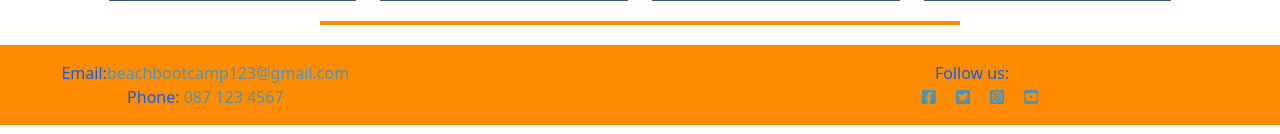
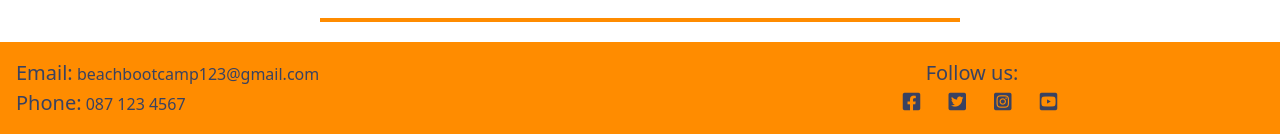
Before and after one commit to juliandunne1234/beach-bootcamp, a Django app: template templates/index.html in a window 1280 px wide. Shown: the part 1667-1801 px from the top of the page. Run offline with Django 3.2, Linux system fonts and the light colour scheme; the template is opened without the code that fills it, so the values that code supplies are empty; parts of the project's set-up code (start-up, migrations or seed data) failed here and were passed over; some libraries are stand-ins or nearby versions.

Commit message:
Added formatting and styling to complete landing.html webpage initial draft

```diff
--- a/static/css/style.css
+++ b/static/css/style.css
@@ -1,15 +1,3 @@
-body {
-    background-color: #F9FAFC;
-    color: rgba(0, 149, 255, 0.699);
-}
-
-.brand {
-    font-family: Lato, sans-serif;
-    font-size: 1.4rem;
-    font-weight: 700;
-    color: #4A4A4F;
-}
-
 /* Colors */
 
 .navbar-light .navbar-nav .nav-link {
@@ -26,6 +14,30 @@ body {
 
 .dark-bg {
     background-color: darkorange;
+}
+
+/* Header and Footer */
+
+footer {
+    color: #1a3771dc;
+}
+
+.contact-outer {
+    padding-left: 2vh;
+}
+
+.contact-detail, .social-media-detail {
+    font-size: 1.25rem;
+    font-weight: 500;
+}
+
+.social-media {
+    font-size: 1.25rem;
+    padding: 0.25rem;
+}
+
+.social-media:hover {
+    color: #105ce8;
 }
 
 /* Home page image and cover text */
@@ -63,6 +75,10 @@ body {
     background-color: rgba(255, 166, 0, 0.648);
     border-radius: 5px;
     position: absolute;
+}
+
+.cover-text:hover {
+    background-color: darkorange
 }
 
 .sign-up {
@@ -127,7 +143,7 @@ body {
 .btn-blog:hover {
     color: darkorange;
     border: none;
-    background: transparent;
+    background: #1a3771dc;
 }
 
 /* All 4 types of workout incorporated into a beach bootcamp */
@@ -164,6 +180,7 @@ body {
     background-color: #1a3771dc;
     height: 40vh;
     overflow: auto;
+    border-radius: 10px;
 }
 
 .exercise-detail p {
@@ -184,6 +201,10 @@ body {
 
 /* Media queries for small screen sizes less than 576px */
 @media screen and (max-width: 576px) {
+    .hide-contact {
+        display: none;
+    }
+
     .cover-text {
         margin-left: 60%;
     }
--- a/templates/base.html
+++ b/templates/base.html
@@ -68,27 +68,27 @@
     <footer class="footer mt-auto py-3 dark-bg">
         <div class="container-fluid">
             <div class="row">
-                <div class="col-sm-8">
+                <div class="col-sm-8 hide-contact">
                     <div class="row">
-                        <div class="col-sm-6 text-center">
-                            <div class="">
-                                <span class="blue-o">Email:</span>beachbootcamp123@gmail.com
+                        <div class="col-sm-6">
+                            <div class="contact-outer">
+                                <span class="contact-detail">Email:</span> beachbootcamp123@gmail.com
                             </div>
-                            <div class="">
-                                <span class="blue-o">Phone:</span>   087 123 4567
+                            <div class="contact-outer">
+                                <span class="contact-detail">Phone:</span> 087 123 4567
                             </div>
                         </div>
                     </div>
                 </div>
                 <div class="col-sm-4 text-center">
                     <div class="col-sm-6 ">
-                        <span class="blue-o">Follow us: </span>
+                        <span class="social-media-detail">Follow us: </span>
                     </div>
-                    <div class="col-sm-6">
-                        <i class="fab fa-facebook-square ms-3"></i>
-                        <i class="fab fa-twitter-square ms-3"></i>
-                        <i class="fab fa-instagram-square ms-3"></i>
-                        <i class="fab fa-youtube-square ms-3"></i>
+                    <div class="col-sm-6 social-media-outer">
+                        <i class="fab fa-facebook-square ms-3 social-media"></i>
+                        <i class="fab fa-twitter-square ms-3 social-media"></i>
+                        <i class="fab fa-instagram-square ms-3 social-media"></i>
+                        <i class="fab fa-youtube-square ms-3 social-media"></i>
                     </div>
                 </div>
             </div>
```
